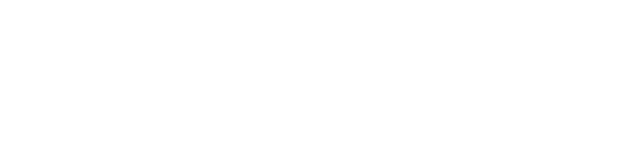
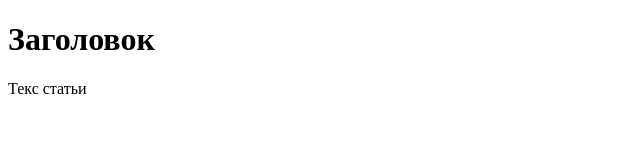
Before and after one commit to AlexWithLove/git-basics, a plain HTML site: page index.html in a window 1280 px wide. Shown: the whole page, without its empty margins (0-640 px from the left). Drawn offline with Linux system fonts and the light colour scheme.

Commit message:
added text to index.html

```diff
--- a/index.html
+++ b/index.html
@@ -5,6 +5,7 @@
     <title>Title</title>
 </head>
 <body>
-
+        <h1>Заголовок</h1>
+        <p>Текс статьи</p>
 </body>
 </html>
```
